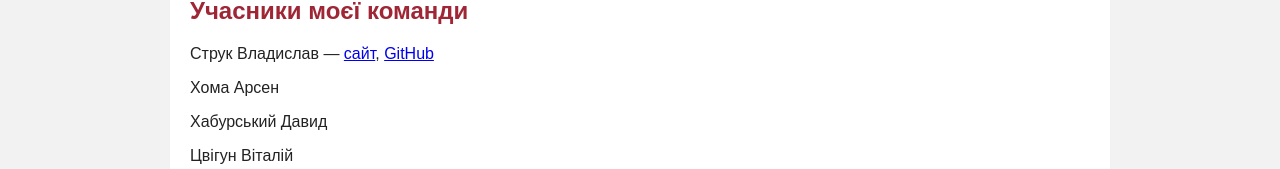
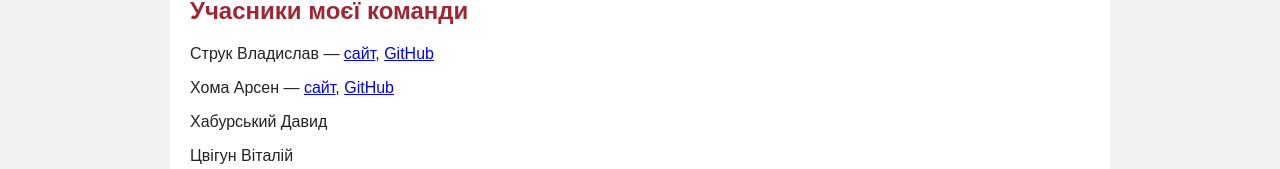
Before and after one commit to riffmasterttx/TNTU-Lab-8-CI-12, a plain HTML site: page team.html in a window 1280 px wide. Shown: the part 184-353 px from the top of the page. Drawn offline with Linux system fonts and the light colour scheme.

Commit message:
додав посилання на сайт та github Хома А.

```diff
--- a/team.html
+++ b/team.html
@@ -21,7 +21,7 @@
         <ul>
         </ul>
         <p>Струк Владислав — <a href="https://vstruk01.github.io/laba_8/index.html">сайт</a>, <a href="https://github.com/vstruk01">GitHub</a></p>
-        <p>Хома Арсен</p>
+        <p>Хома Арсен — <a href="https://homaarsen571-droid.github.io/oki-lab-8/">сайт</a>, <a href="https://github.com/homaarsen571-droid/oki-lab-8.git">GitHub</a></p>
         <p>Хабурський Давид</p>
         <p>Цвігун Віталій</p>
     </main>
```
